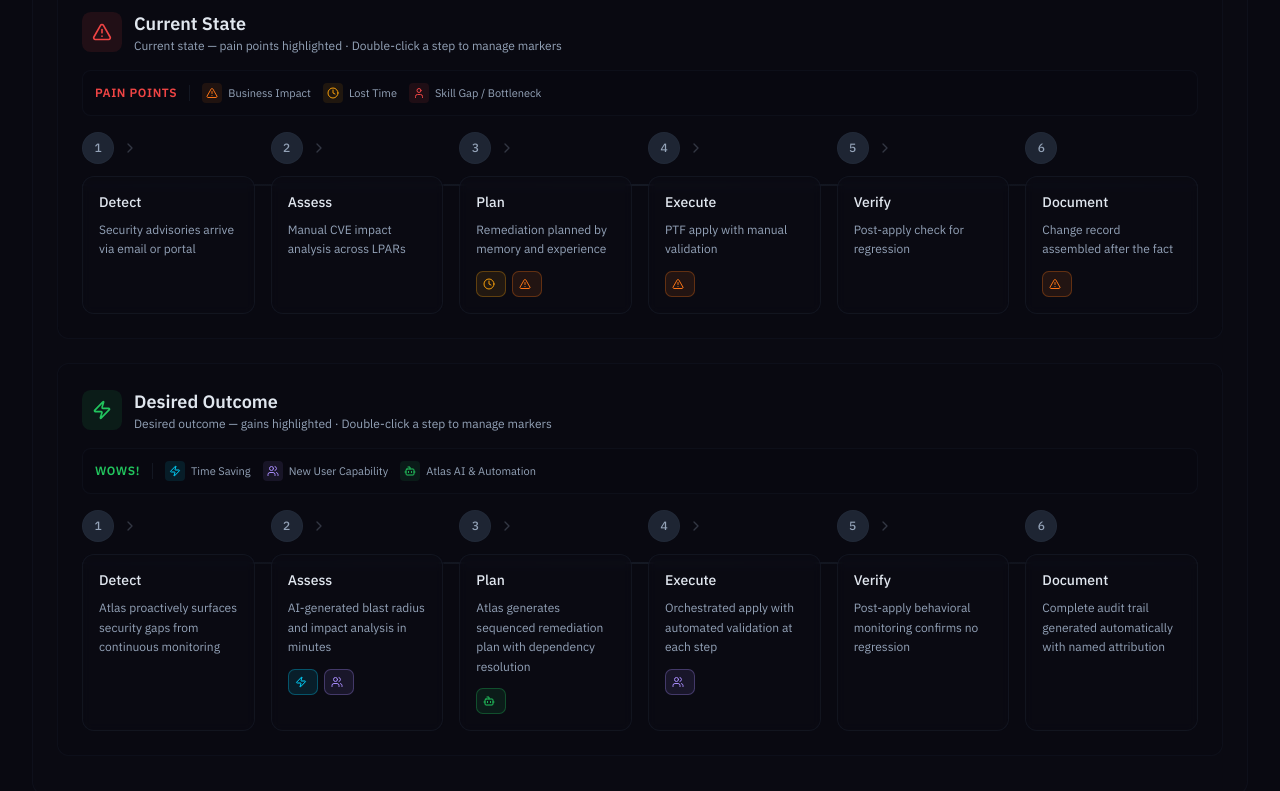
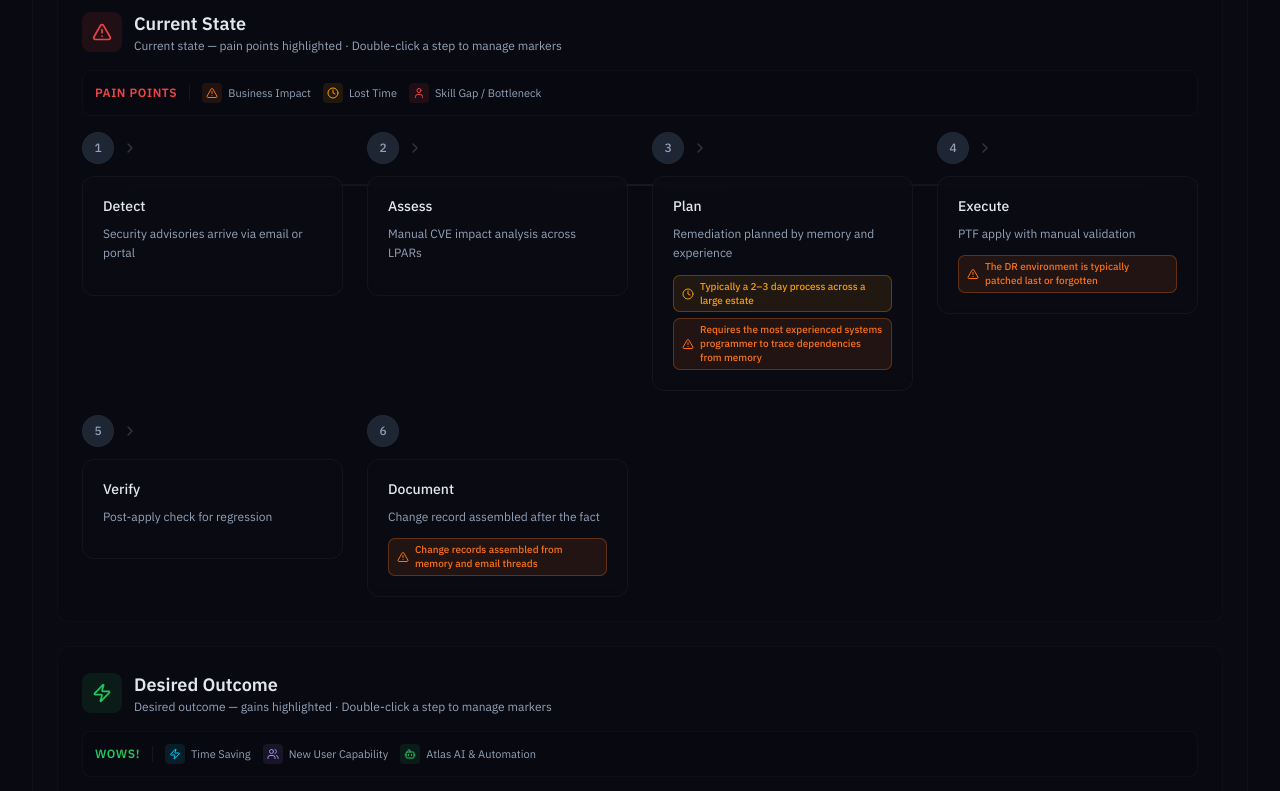
Before and after one commit to mhoss32/sg-b6d24aca-d63b-4ab2-bc2a-15a5c57bb0f9-1787236391, a Next.js app: page /usecase/uc-01 in a window 1280 px wide. Shown: the part 780-1571 px from the top of the page. Built offline with nearby package versions, Linux system fonts and the light colour scheme.

Commit message:
feat(ui): update marker display layout

```diff
--- a/src/components/FlowDiagram.tsx
+++ b/src/components/FlowDiagram.tsx
@@ -206,7 +206,7 @@ export function FlowDiagram({ diagram, variant, editable = false, onChange }: Fl
         {/* Connection line */}
         <div className="absolute top-[52px] left-0 right-0 h-0.5 bg-gradient-to-r from-border/20 via-border/40 to-border/20 hidden lg:block" />
 
-        <div className="grid grid-cols-1 md:grid-cols-2 lg:grid-cols-3 xl:grid-cols-6 gap-4">
+        <div className="grid grid-cols-1 md:grid-cols-2 lg:grid-cols-3 xl:grid-cols-4 gap-6">
           {diagram.stages.map((stage, stageIndex) => (
             <StageCard
               key={stage.name}
@@ -308,7 +308,7 @@ function StageCard({
       {/* Stage card */}
       <div
         className={cn(
-          "flex-1 rounded-xl border bg-card/30 backdrop-blur-sm p-4 transition-all",
+          "rounded-xl border bg-card/30 backdrop-blur-sm p-5 transition-all",
           isManaging
             ? "border-cyan/40 shadow-lg shadow-cyan/5"
             : "border-border/30 hover:border-cyan/20",
@@ -324,9 +324,9 @@ function StageCard({
           {stage.description}
         </p>
 
-        {/* Markers — compact by default, expand on hover */}
+        {/* Markers — stacked vertically with full text */}
         {stageMarkers.length > 0 && !isManaging && (
-          <div className="flex flex-wrap gap-1.5">
+          <div className="flex flex-col gap-1.5 mt-2">
             {stageMarkers.map((marker) => (
               <MarkerChip
                 key={marker.globalIndex}
@@ -491,7 +491,7 @@ function MarkerChip({
   return (
     <div
       className={cn(
-        "group inline-flex items-center gap-1 px-1.5 py-0.5 rounded-md text-[10px] font-medium border cursor-default select-none transition-all duration-200",
+        "group inline-flex items-center gap-1.5 px-2 py-1 rounded-md text-[10px] font-medium border cursor-default select-none transition-all duration-200",
         mc.bg,
         mc.color,
         mc.border,
@@ -501,7 +501,7 @@ function MarkerChip({
       onDoubleClick={() => editable && onStartEdit()}
     >
       <Icon className={cn("w-3 h-3 flex-shrink-0", mc.color)} />
-      <span className="max-w-0 overflow-hidden group-hover:max-w-[160px] transition-all duration-300 whitespace-nowrap">
+      <span className="whitespace-normal leading-snug">
         {marker.text}
       </span>
     </div>
```
